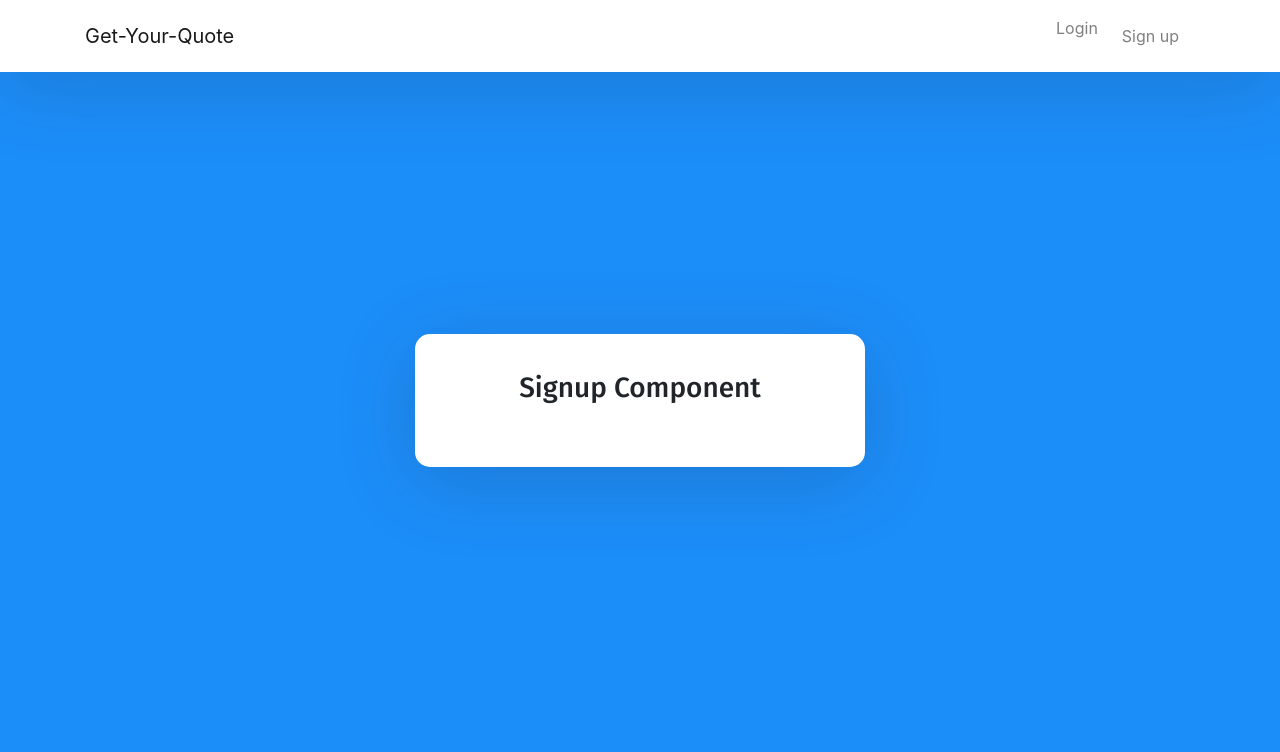
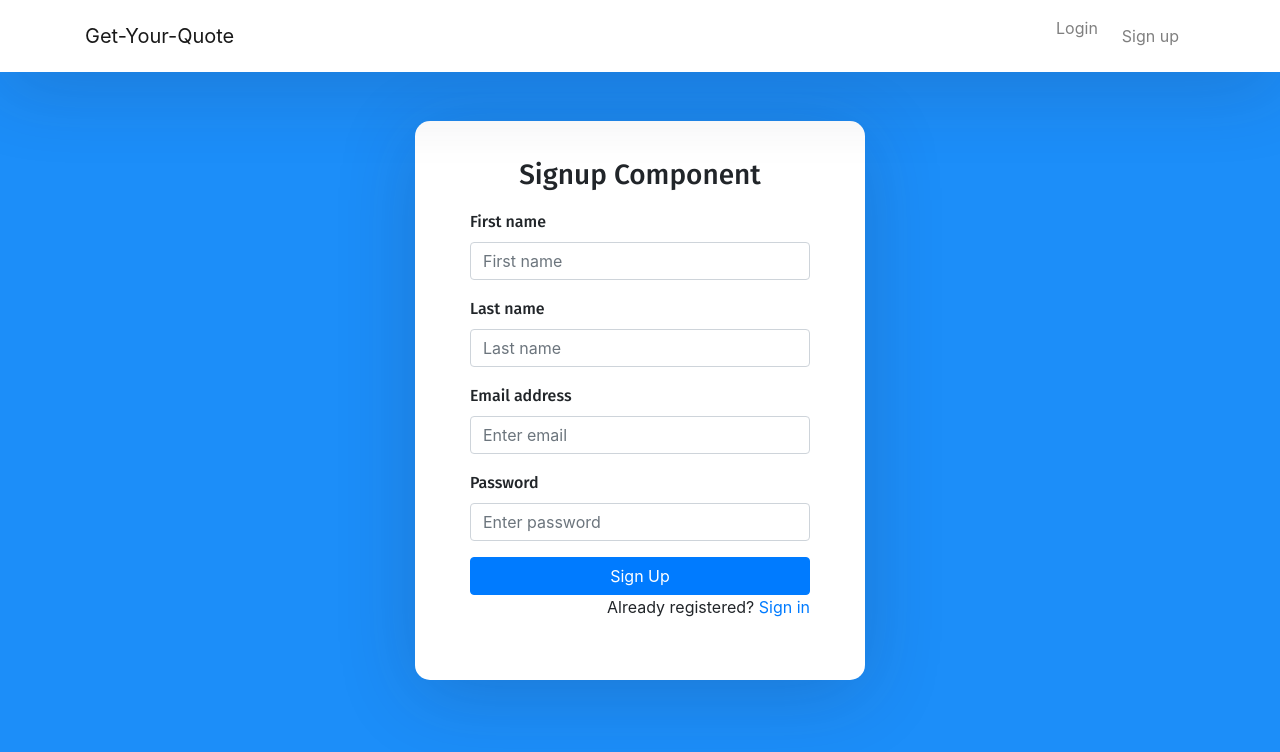
Before and after one commit to dtnguyen96/fuel-quote-2, a React (Create React App) app: page /sign-up in a window 1280 px wide. Shown: the top 752 px of the page. Built offline with nearby package versions, Linux system fonts and the light colour scheme.

Commit message:
finish signup comp

```diff
--- a/src/components/signup.js
+++ b/src/components/signup.js
@@ -2,9 +2,29 @@ import React from 'react'
 
 const Signup = () => {
     return (
-        <div>
+        <form>
             <h3> Signup Component</h3>
-        </div>
+            <div className="form-group">
+                <label>First name</label>
+                <input type="text" className="form-control" placeholder="First name" />
+            </div>
+            <div className="form-group">
+                <label>Last name</label>
+                <input type="text" className="form-control" placeholder="Last name" />
+            </div>
+            <div className="form-group">
+                <label>Email address</label>
+                <input type="text" className="form-control" placeholder="Enter email" />
+            </div>
+            <div className="form-group">
+                <label>Password</label>
+                <input type="text" className="form-control" placeholder="Enter password" />
+            </div>
+            <button type="submit" className="btn btn-primary btn-block ">Sign Up</button>
+            <p className="forgot=password text-right">
+                Already registered? <a href="">Sign in</a>
+            </p>
+        </form>
     )
 }
 
```
